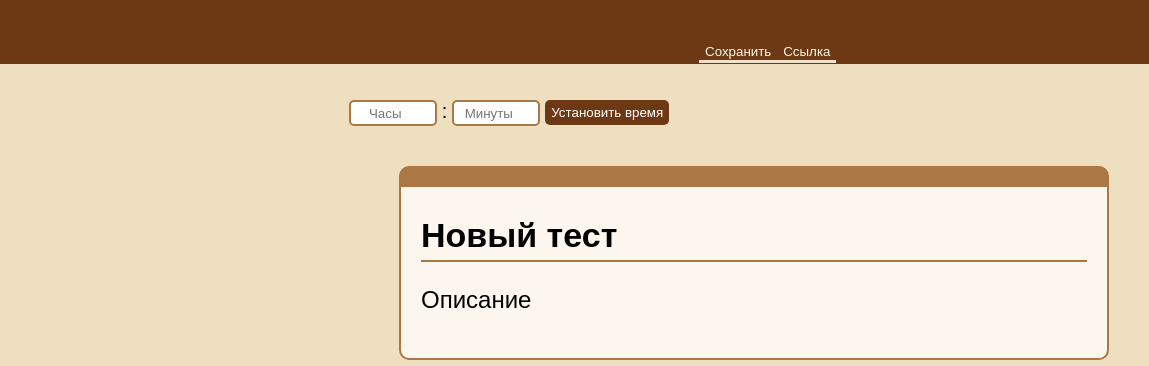
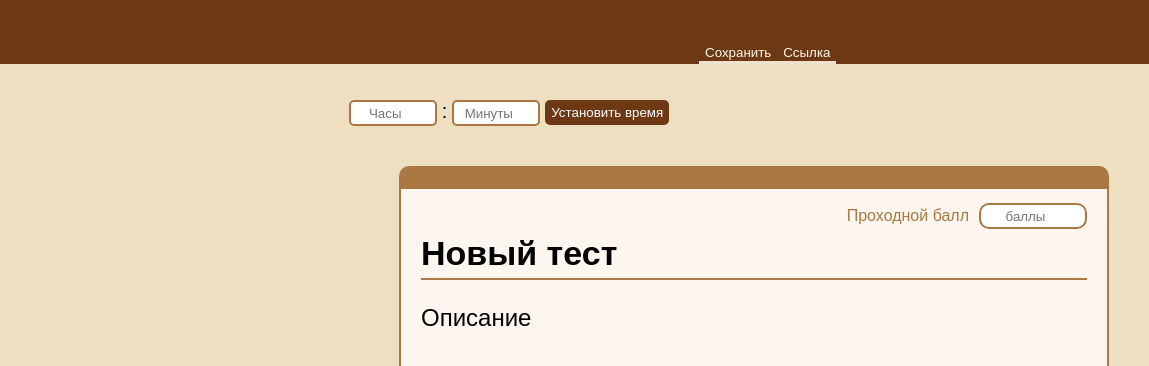
Before and after one commit to rebidz/ConstructorFront, a website: page src/templates/konst.html in a window 1280 px wide. Shown: the top 366 px of the page, 131-1280 px from the left. Drawn offline with nearby package versions, Linux system fonts and the light colour scheme.

Commit message:
update lk

```diff
--- a/src/static/css/konst.css
+++ b/src/static/css/konst.css
@@ -79,10 +79,11 @@ main {
     border-bottom: 2px solid #AB7843;
     padding-bottom: 5px;
     margin-bottom: 10px;
+    margin-top: 5px;
     outline: none;
 }
 
-.form-header p {
+.form-header-p {
     font-size: 24px;
     color: black;
     outline: none;
@@ -349,7 +350,7 @@ span{
     cursor: pointer;
     align-self: flex-end;
     margin-left: 770px;
-    margin-bottom: 1px;
+    margin-bottom: 0px;
 }
 
 .hc-button-1 {
@@ -363,7 +364,7 @@ span{
     cursor: pointer;
     align-self: flex-end;
     margin-right: 670px;
-    margin-bottom: 1px;
+    margin-bottom: 0px;
 }
 
 .hc-button-3 {
@@ -458,3 +459,27 @@ span{
     weight: 22px;
     height: 22px;
 }
+
+.min-score {
+    display: flex;
+    align-items: center;
+    justify-content: end;
+    gap: 10px;
+}
+
+.min-score-p {
+    margin-top: 15px;
+    margin-bottom: 0;
+    color: #AB7843;
+}
+
+.min-score-input {
+    display: flex;
+    border:2px solid #AB7843;
+    border-radius: 10px;
+    width: 100px;
+    height: 20px;
+    text-align: center;
+    margin-top: 15px;
+
+}
--- a/src/templates/konst.html
+++ b/src/templates/konst.html
@@ -33,8 +33,9 @@
         <main>
             <section class="form-container">
                 <div class="form-header">
+                    <div class="min-score"><p class="min-score-p">Проходной балл</p><input type='number' class='min-score-input' placeholder="баллы" /></div>
                     <h1 contenteditable="true" id="test-title">Новый тест</h1>
-                    <p contenteditable="true" id="test-description">Описание</p>
+                    <p class="form-header-p" contenteditable="true" id="test-description">Описание</p>
                 </div>
                 <div id="form-questions" class="form-questions">
                 </div>
```
Also changed, not shown: src/static/css/lk.css (+14 -0 lines).
